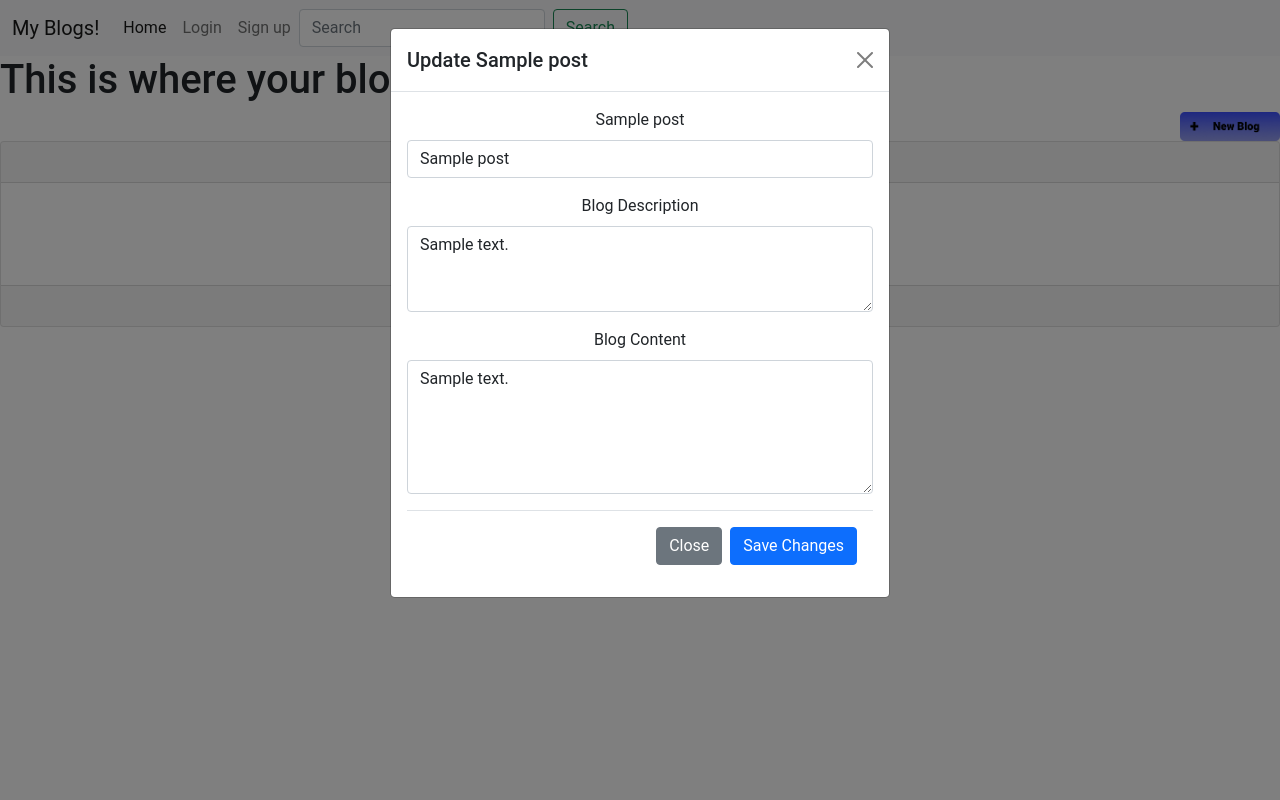
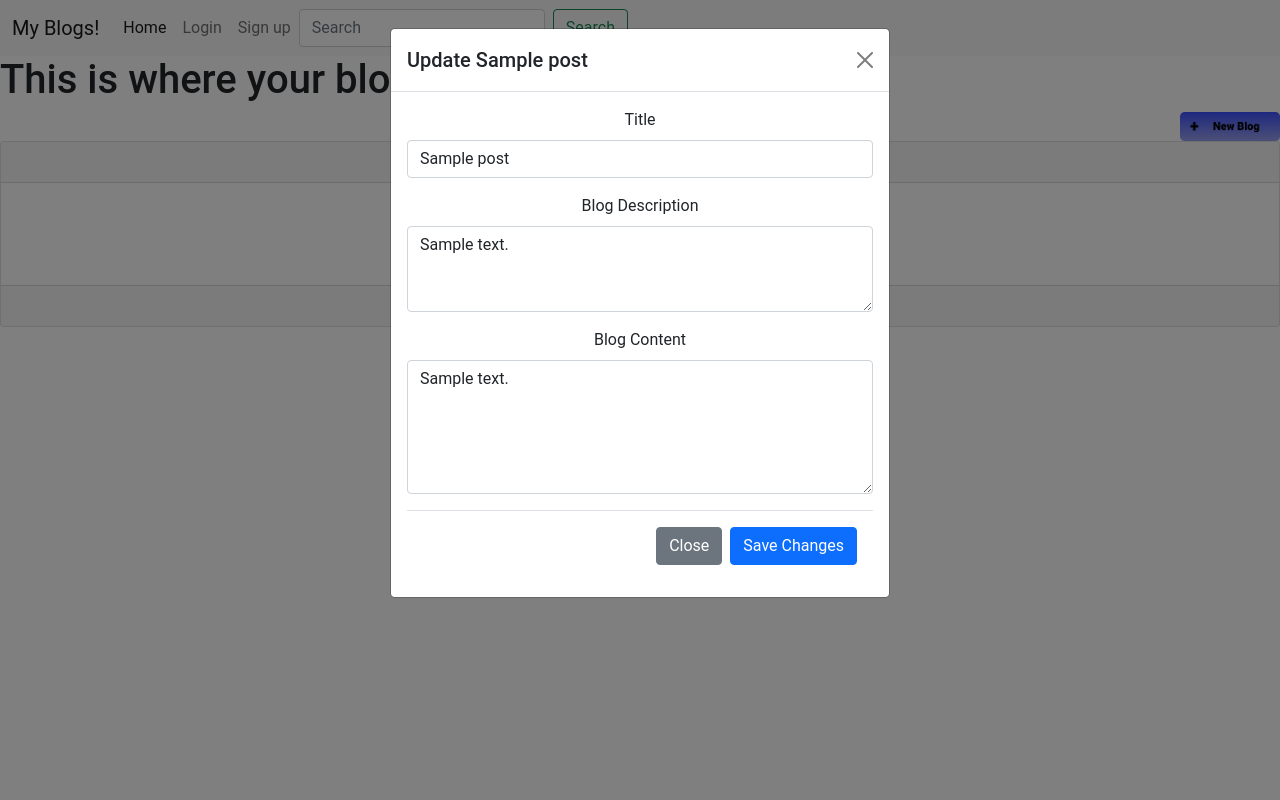
Before and after one commit to samg11/bloggo, a Flask app: template templates/myblogs.html in a window 1280 px wide, after a click on "Update". Run offline with Flask 2, Linux system fonts and the light colour scheme; the template is opened without the code that fills it: most values are stand-ins (such as "Sample title", 1, 10 or a date in 2020).

Commit message:
title update

```diff
--- a/templates/myblogs.html
+++ b/templates/myblogs.html
@@ -53,7 +53,7 @@
 					<div class="modal-body">
 						<form action="{{ url_for('blogs.update', id=post._id) }}" method="post">
 							<div class="mb-3">
-								<label for="blogTitleInput{{ post._id }}" class="form-label">{{ post.title }}</label>
+								<label for="blogTitleInput{{ post._id }}" class="form-label">Title</label>
 								<input name="title" type="text" class="form-control" id="blogTitleInput{{ post._id }}"
 									placeholder="Title" value="{{ post.title }}">
 							</div>
```
